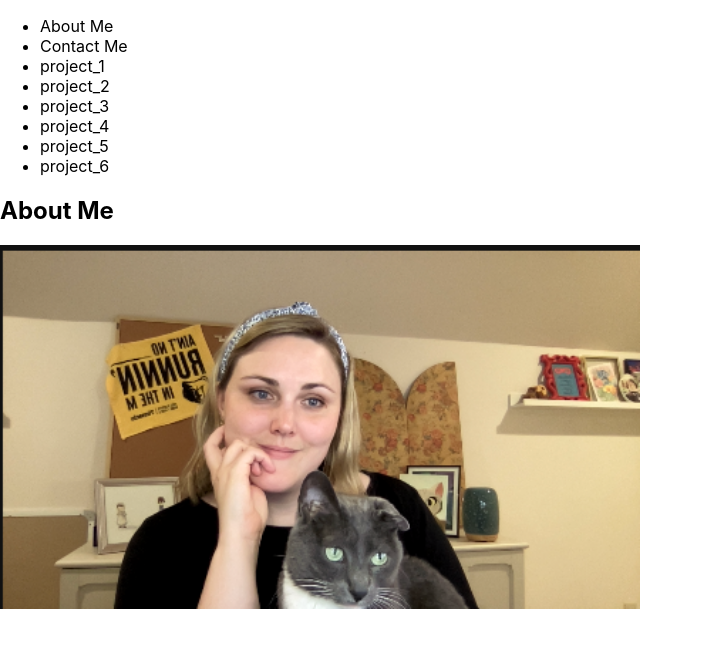
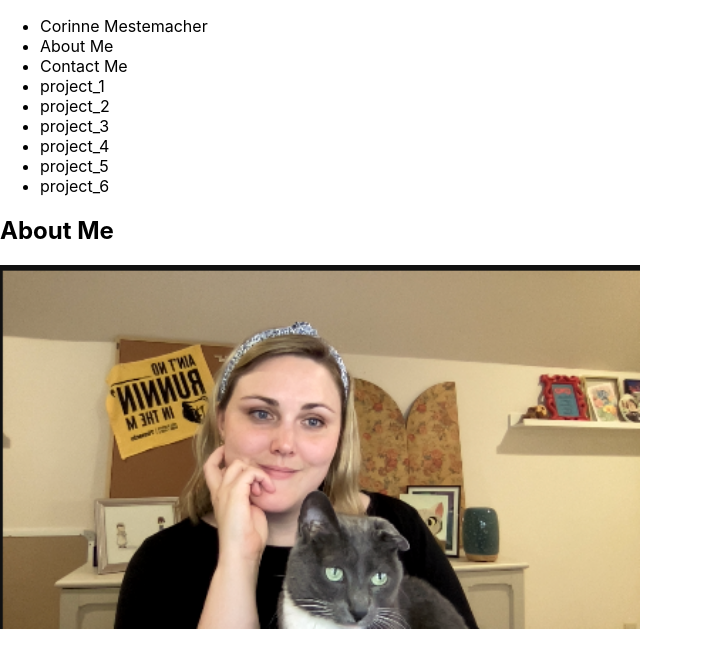
Before and after one commit to corimest/new-react-portfolio, a React (Create React App) app: page / in a window 1280 px wide. Shown: the top 668 px of the page, without its empty margins (0-703 px from the left). Built offline with nearby package versions, Linux system fonts and the light colour scheme.

Commit message:
name added to nav

```diff
--- a/src/components/Nav/index.js
+++ b/src/components/Nav/index.js
@@ -37,6 +37,9 @@ function Nav() {
             <nav>
                 <ul className="flex-row">
                     <li>
+                        <span>Corinne Mestemacher</span>
+                    </li>
+                    <li>
                         <a hrefe="#about">
                             About Me
                         </a>
```
